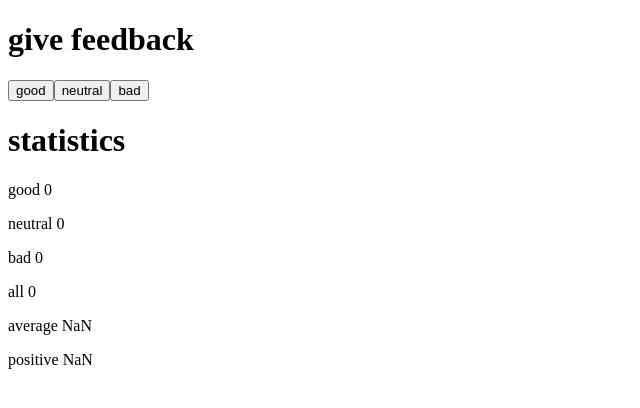
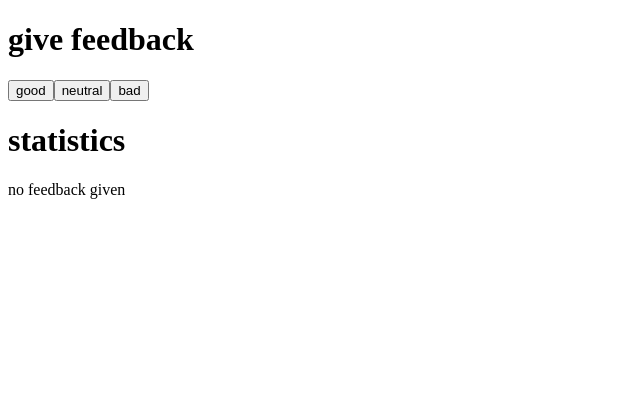
Before and after one commit to thejjwang/fullStackOpenCourse, a React (Vite) app in the folder 1.6/vite-project/: page / in a window 1280 px wide. Shown: the top 408 px of the page, without its empty margins (0-640 px from the left). Built offline with nearby package versions, Linux system fonts and the light colour scheme.

Commit message:
1.9 done, made it so feedback only shows once at least one feedback is added

```diff
--- a/1.6/vite-project/src/App.jsx
+++ b/1.6/vite-project/src/App.jsx
@@ -2,6 +2,16 @@
 
 const Statistics = ({good, neutral, bad}) => {
   const totalFeedback = good + neutral + bad;
+
+  if (totalFeedback === 0) {
+    return (
+      <div>
+        <h1>statistics</h1>
+        <p>no feedback given</p>
+      </div>
+    )
+  }
+
   const averageScore = (good - bad) / totalFeedback;
   const positivePercentage = (good / totalFeedback) * 100;
 
@@ -33,6 +43,7 @@
         <button onClick={() => setNeutral((prev) => prev + 1)}>neutral</button>
         <button onClick={() => setBad((prev) => prev + 1)}>bad</button>
       </div>
+
       <Statistics good={good} bad={bad} neutral={neutral} />
     </div>
   )
```
